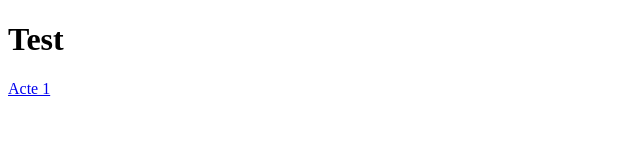
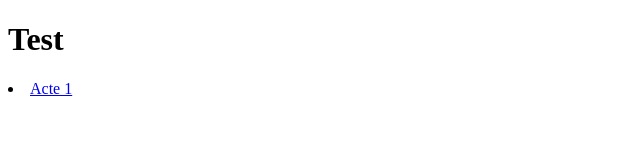
Before and after one commit to Moi9632/Moi9632, a plain HTML site: page index.html in a window 1280 px wide. Shown: the full height of the page, 0-640 px from the left. Drawn offline with Linux system fonts and the light colour scheme.

Commit message:
ajout lien acte 1 pour visualisation

```diff
--- a/index.html
+++ b/index.html
@@ -22,7 +22,7 @@
 
     <main>
       <h1>Test</h1>
-      <a href="./html/un.html">Acte 1</a>
+      <li><a href="./html/un.html">Acte 1</a></li>
     </main>
 
 
```
